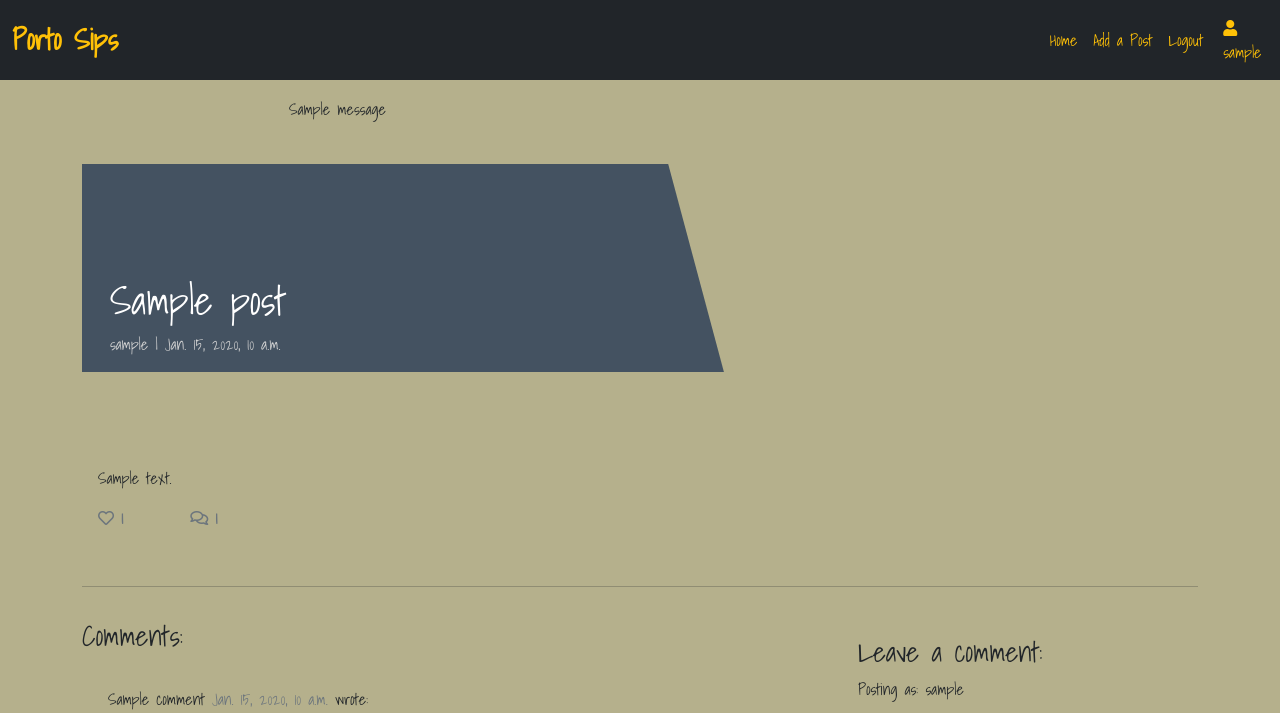
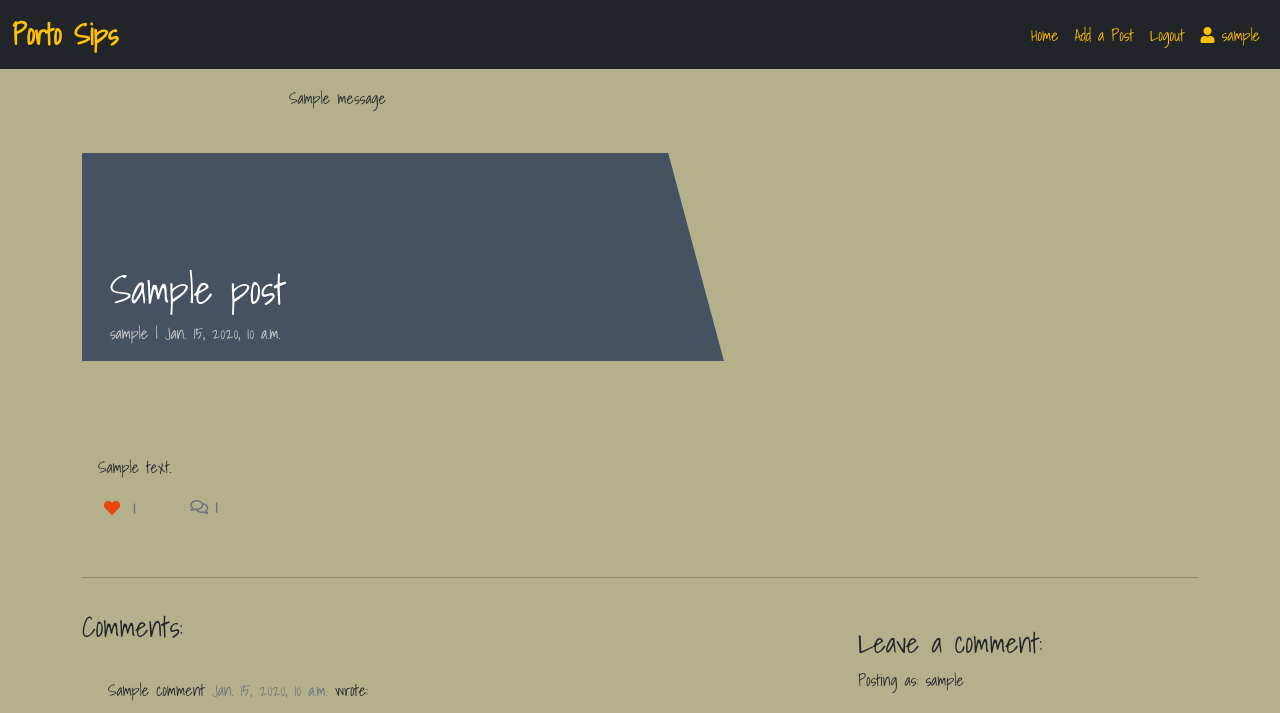
Before and after one commit to CVilares/Project4, a Django app: a page that uses templates/base.html in a window 1280 px wide. Shown: the top 713 px of the page. Run offline with Django 3.2, Linux system fonts and the light colour scheme; a user stored in the database is signed in; tables that the repository leaves empty hold one stand-in row (values such as "Sample post"); one stand-in notice (Sample message) is shown; some libraries are stand-ins or nearby versions.

Commit message:
like button , view, urlr added, template updated

```diff
--- a/blog/urls.py
+++ b/blog/urls.py
@@ -6,5 +6,6 @@ urlpatterns = [
     path("", views.PostList.as_view(), name="home"),
     path("add_post/", AddPost.as_view(), name="add_post"),
     path('<slug:slug>/', views.PostDetail.as_view(), name='post_detail'),
+    path('like/<slug:slug>', views.PostLike.as_view(), name='post_like'),
 
 ]
--- a/blog/views.py
+++ b/blog/views.py
@@ -75,3 +75,16 @@ class AddPost(LoginRequiredMixin,
         form.instance.author = self.request.user
         messages.info(self.request, "Post added and waiting for approval")
         return super().form_valid(form)
+
+
+
+class PostLike(View):
+
+    def post(self, request, slug, *args, **kwargs):
+        post = get_object_or_404(Post, slug=slug)
+        if post.likes.filter(id=request.user.id).exists():
+            post.likes.remove(request.user)
+        else:
+            post.likes.add(request.user)
+
+        return HttpResponseRedirect(reverse('post_detail', args=[slug]))
--- a/templates/base.html
+++ b/templates/base.html
@@ -19,7 +19,7 @@
         integrity="sha384-gtEjrD/SeCtmISkJkNUaaKMoLD0//ElJ19smozuHV6z3Iehds+3Ulb9Bn9Plx0x4" crossorigin="anonymous">
     </script>
     <link rel="stylesheet" href="{% static 'css/style.css' %}">
-    <script src="{% static 'script.js' %}"></script>
+    <script src="{% static 'js/script.js' %}"></script>
 
 </head>
 
@@ -47,6 +47,11 @@
                     <li class="nav-item">
                         <a class="nav-link text-warning" href="{% url 'account_logout' %}">Logout</a>
                     </li>
+                    <li class="nav-item">
+                        <span class="nav-link text-warning">
+                            <i class="fas fa-user"></i> {{ user.username }}
+                        </span>
+                    </li>
                     {% else %}
                     <li class="nav-item">
                         <a class="nav-link text-warning" href="{% url 'account_signup' %}">Register</a>
@@ -58,19 +63,15 @@
                 </ul>
             </div>
         </div>
-        {% if user.is_authenticated %}
-        <span class="navbar-text text-warning">
-            <i class="fas fa-user"></i> {{ user.username }}
-        </span>
-        {% endif %}
     </nav>
+
 
     <!-- Flash Messages -->
     <div class="container">
         <div class="row">
             <div class="col-md-8 offset-md-2">
                 {% for message in messages %}
-                <div class="alert {{ message.tags }} alert-dismissible fade show" id="msg" role="alert">
+                <div class="alert {{ message.tags }} alert-dismissible fade show" role="alert">
                     {{ message | safe }}
                 </div>
                 {% endfor %}
@@ -97,6 +98,7 @@
         </div>
     </footer>
 
+
 </body>
 
 </html>
--- a/templates/post_detail.html
+++ b/templates/post_detail.html
@@ -34,8 +34,22 @@
                 <div class="row">
 
                     <div class="col-1">
+                        <strong>
+                            {% if user.is_authenticated %}
+                            <form class="d-inline" action="{% url 'post_like' post.slug %}" method="POST">
+                                {% csrf_token %}
+                                {% if liked %}
+                                <button type="submit" name="blogpost_id" value="{{post.slug}}" class="btn-like"><i class="fas fa-heart"></i></button>
+                                {% else %}
+                                <button type="submit" name="blogpost_id" value="{{post.slug}}" class="btn-like"><i class="far fa-heart"></i></button>
+                                {% endif %}
+                            </form>
+                            {% else %}
+                            <span class="text-secondary"><i class="far fa-heart"></i></span>
+                            {% endif %}
                         <!-- The number of likes goes before the closing strong tag -->
-                        <strong class="text-secondary"><i class="far fa-heart"></i> {{ post.number_of_likes }} </strong>
+                        <span class="text-secondary">{{ post.number_of_likes }} </span>
+                        </strong>
                     </div>
                     <div class="col-1">
                         {% with comments.count as total_comments %}
```
